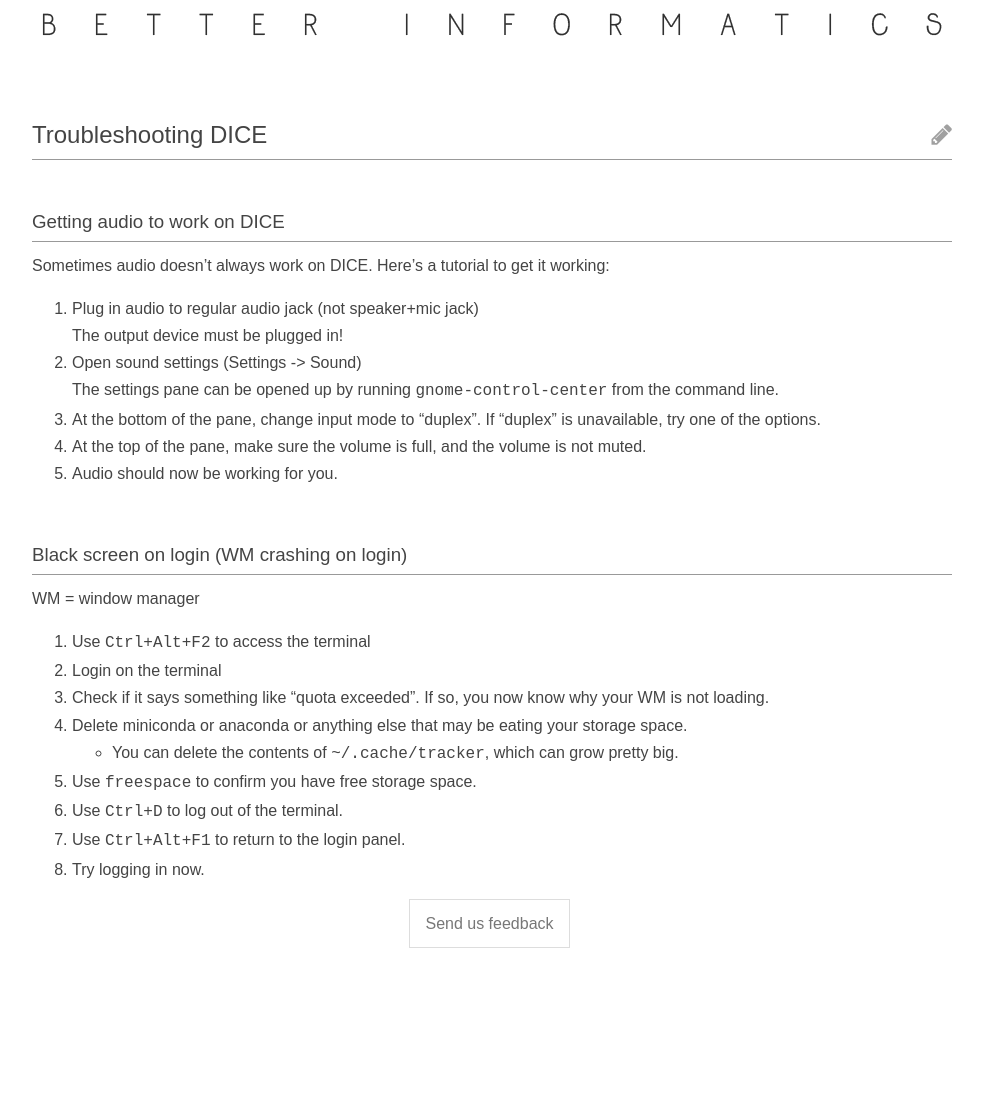
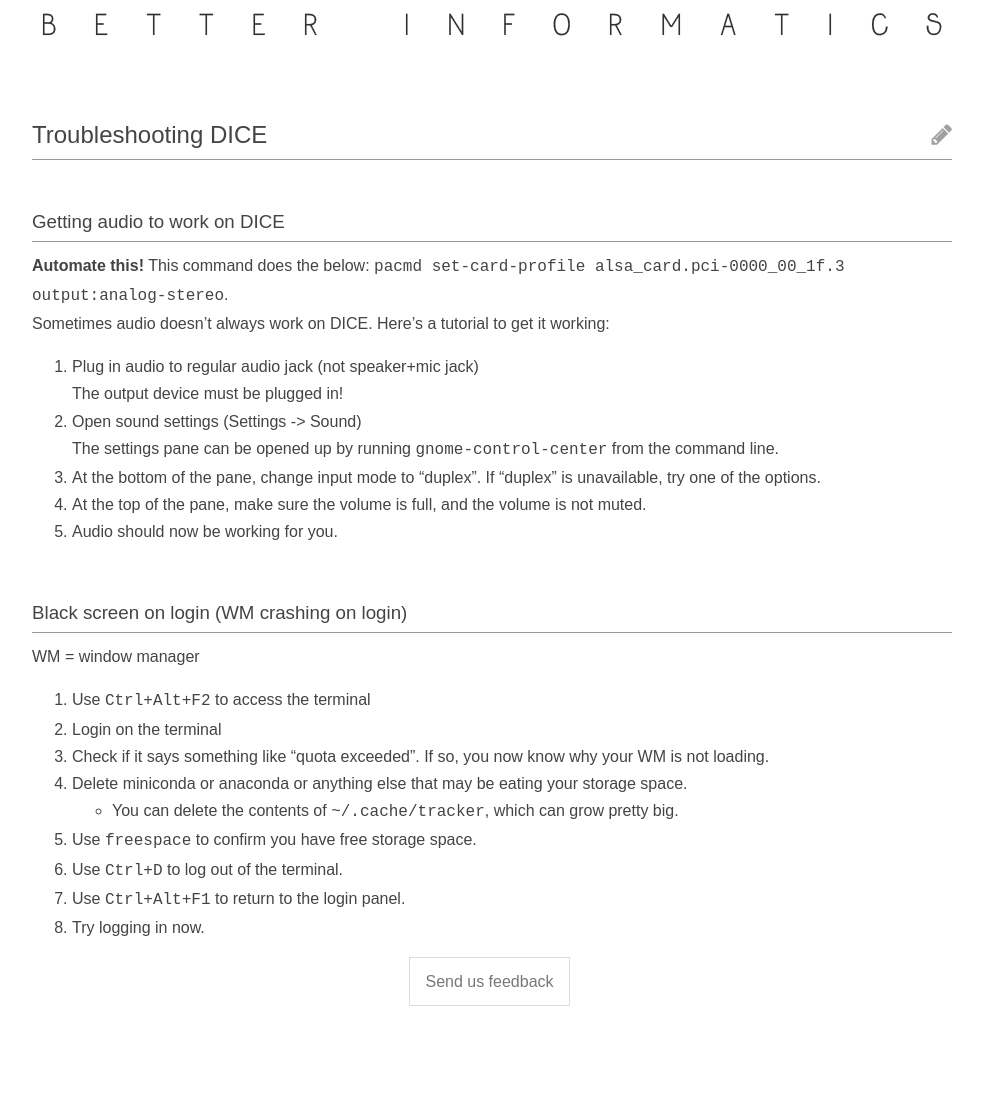
Before and after one commit to compsoc-edinburgh/betterinformatics, a Jekyll site: the page built from resources/dice.md, in a window 1280 px wide. Shown: the whole page, without its empty margins (148-1131 px from the left). Built offline with Jekyll 4.4.1, drawn with Linux system fonts in a browser that asks for light colours; before the commit the page ends 1053 px from its top, so only the background shows below that.

Commit message:
Update dice.md

```diff
--- a/resources/dice.md
+++ b/resources/dice.md
@@ -4,6 +4,8 @@ layout: page
 ---
 
 ### Getting audio to work on DICE
+
+**Automate this!** This command does the below: `pacmd set-card-profile alsa_card.pci-0000_00_1f.3 output:analog-stereo`.
 
 Sometimes audio doesn't always work on DICE. Here's a tutorial to get it working:
 
```
